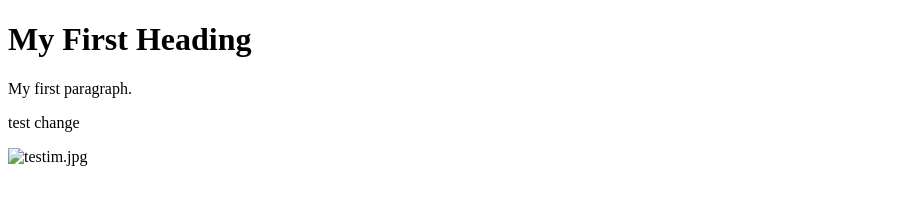
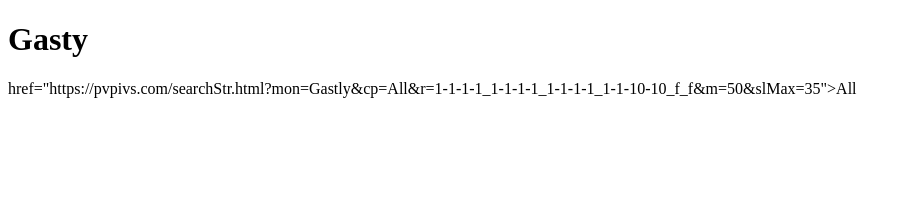
Before and after one commit to tomashofman04/PoGoIv, a plain HTML site: page testpage.html in a window 1280 px wide. Shown: the whole page, without its empty margins (0-911 px from the left). Drawn offline with Linux system fonts and the light colour scheme.

Commit message:
Update testpage.html

```diff
--- a/testpage.html
+++ b/testpage.html
@@ -2,10 +2,12 @@
 <html>
 <body>
 
-<h1>My First Heading</h1>
-<p>My first paragraph.</p>
-<p>test change</p>
-<img src="testim.jpg" alt="testim.jpg">
+<h1>
+ Gasty
+</h1>
+<a>
+  href="https://pvpivs.com/searchStr.html?mon=Gastly&cp=All&r=1-1-1-1_1-1-1-1_1-1-1-1_1-1-10-10_f_f&m=50&slMax=35">All
+</a>
 
 </body>
 </html>
```
